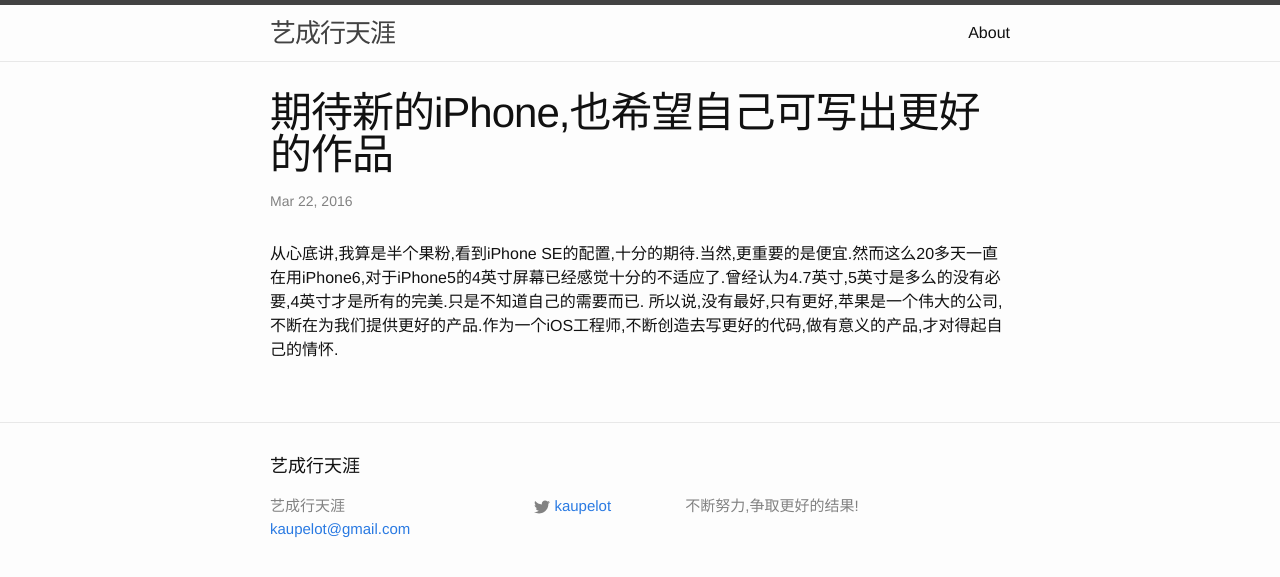
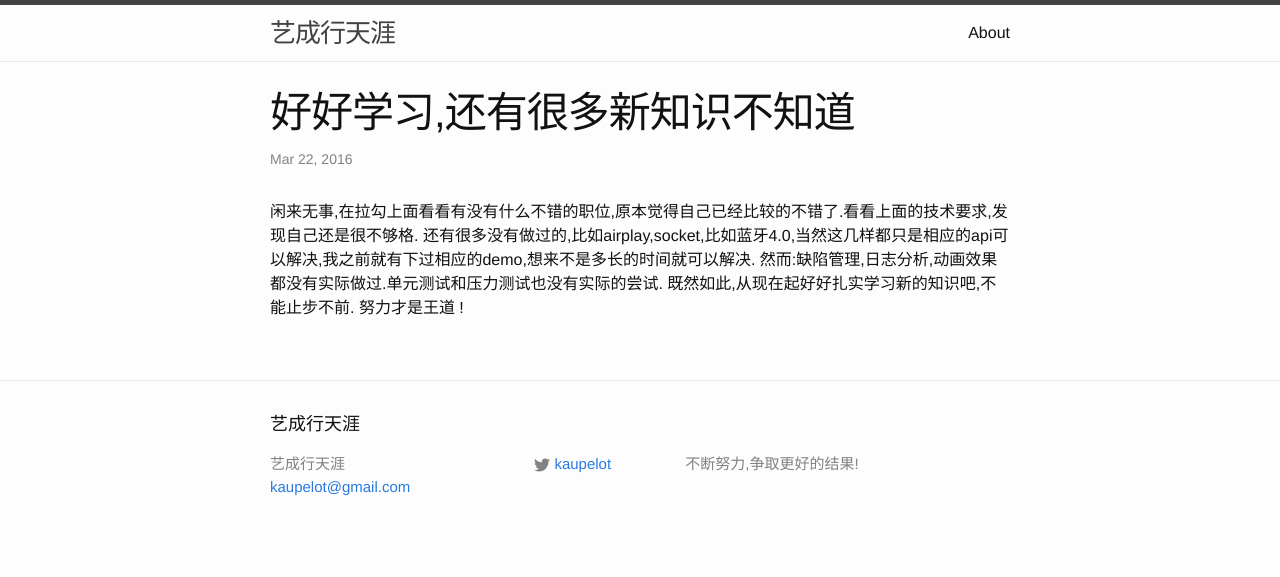
Before and after one commit to CJayHe/kaupelot.github.io, a Jekyll site: the page built from _posts/2016-03-29-good-good-study-day-day-up.markdown, in a window 1280 px wide. Shown: the top 577 px of the page. Built offline with Jekyll 4.4.1, drawn with Linux system fonts in a browser that asks for light colours.

Commit message:
edit the past

```diff
--- a/_posts/2016-03-29-good-good-study-day-day-up.markdown
+++ b/_posts/2016-03-29-good-good-study-day-day-up.markdown
@@ -1,8 +1,12 @@
 ---
 layout: post
-title:  "期待新的iPhone,也希望自己可写出更好的作品"
+title:  "好好学习,还有很多新知识不知道"
 date:   2016-03-22 23:53:20
 categories: jekyll update
 ---
-从心底讲,我算是半个果粉,看到iPhone SE的配置,十分的期待.当然,更重要的是便宜.然而这么20多天一直在用iPhone6,对于iPhone5的4英寸屏幕已经感觉十分的不适应了.曾经认为4.7英寸,5英寸是多么的没有必要,4英寸才是所有的完美.只是不知道自己的需要而已.
-所以说,没有最好,只有更好,苹果是一个伟大的公司,不断在为我们提供更好的产品.作为一个iOS工程师,不断创造去写更好的代码,做有意义的产品,才对得起自己的情怀.
+闲来无事,在拉勾上面看看有没有什么不错的职位,原本觉得自己已经比较的不错了.看看上面的技术要求,发现自己还是很不够格.
+还有很多没有做过的,比如airplay,socket,比如蓝牙4.0,当然这几样都只是相应的api可以解决,我之前就有下过相应的demo,想来不是多长的时间就可以解决.
+然而:缺陷管理,日志分析,动画效果都没有实际做过.单元测试和压力测试也没有实际的尝试.
+既然如此,从现在起好好扎实学习新的知识吧,不能止步不前.
+努力才是王道
+!
```
